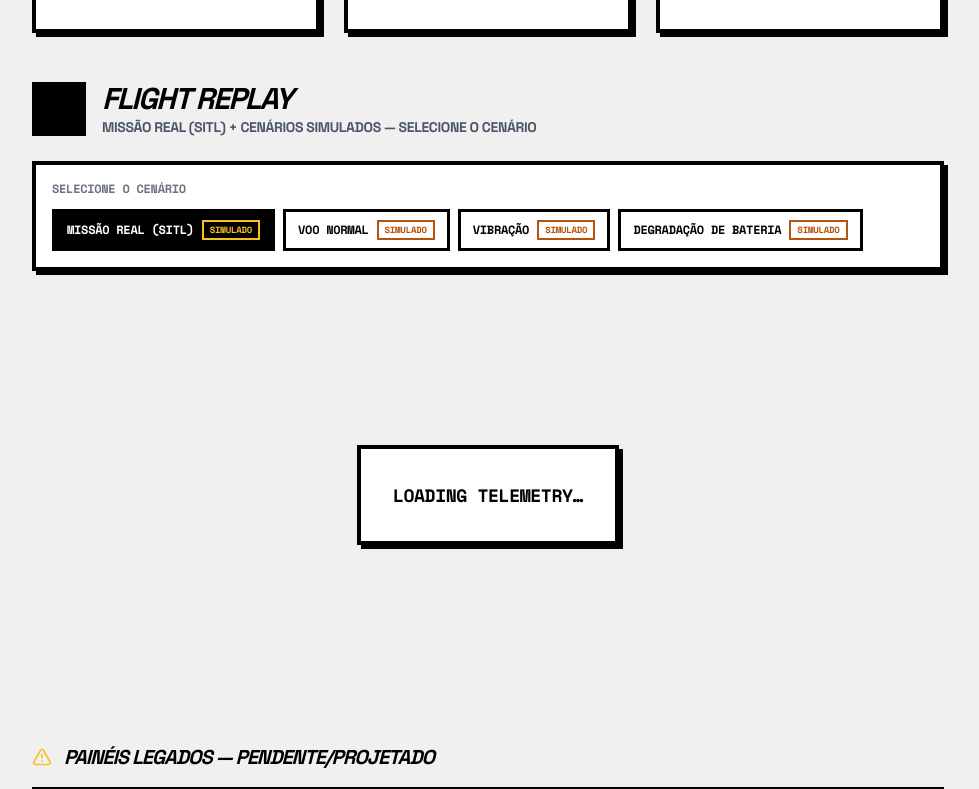
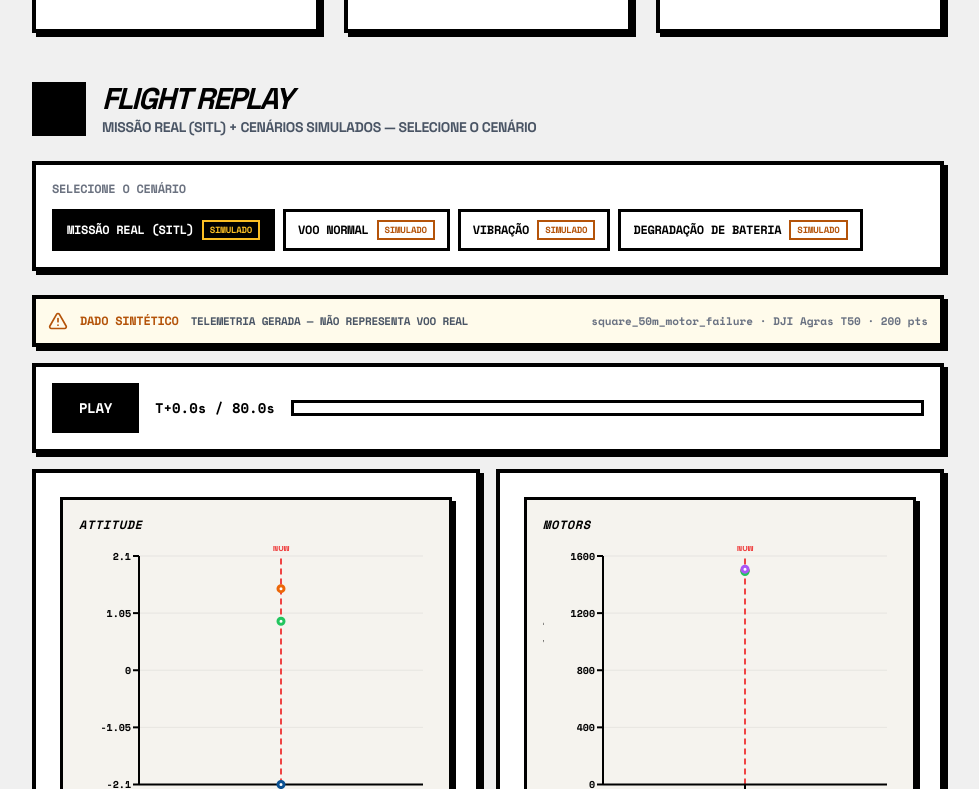
Before and after one commit to balb-0/Jacto-Drones-OS, a Next.js app in the folder src/: page /qos in a window 1280 px wide. Shown: the part 2011-2800 px from the top of the page, without its empty margins (296-1275 px from the left). Built offline with nearby package versions, Linux system fonts and the light colour scheme.

Commit message:
feat(flight-replay): consome telemetria real e sinaliza procedencia
Refs #9

```diff
--- a/src/src/components/FlightReplay.tsx
+++ b/src/src/components/FlightReplay.tsx
@@ -9,20 +9,13 @@ import { AnomalyLog } from '@/components/AnomalyLog';
 import { FlightSummary } from '@/components/FlightSummary';
 import { detectAnomalies } from '@/lib/anomaly-detection';
 import type { LoggedAnomaly } from '@/lib/anomaly-detection';
-import type { FlightScenario } from '@/components/ScenarioSelector';
+import { AlertTriangle, Radio } from 'lucide-react';
+import {
+  DEFAULT_SCENARIO,
+  getScenario,
+  type FlightScenario,
+} from '@/lib/flight-scenarios';
 import { cn } from '@/lib/utils';
-
-import motorFailureJson from '@/data/flight-telemetry.json';
-import normalJson from '@/data/flight-telemetry-normal.json';
-import vibrationJson from '@/data/flight-telemetry-vibration.json';
-import batteryJson from '@/data/flight-telemetry-battery.json';
-
-const SCENARIO_DATA: Record<FlightScenario, FlightTelemetryData> = {
-  motor_failure: motorFailureJson as unknown as FlightTelemetryData,
-  normal: normalJson as unknown as FlightTelemetryData,
-  vibration: vibrationJson as unknown as FlightTelemetryData,
-  battery: batteryJson as unknown as FlightTelemetryData,
-};
 
 interface FlightReplayProps {
   scenario?: FlightScenario;
@@ -30,7 +23,9 @@ interface FlightReplayProps {
 
 let anomalyIdCounter = 0;
 
-export function FlightReplay({ scenario = 'motor_failure' }: FlightReplayProps) {
+export function FlightReplay({ scenario = DEFAULT_SCENARIO }: FlightReplayProps) {
+  const activeScenario = getScenario(scenario);
+  const isSynthetic = activeScenario.kind === 'synthetic';
   const [data, setData] = useState<FlightTelemetryData | null>(null);
   const [error, setError] = useState<string | null>(null);
   const [prevScenario, setPrevScenario] = useState<FlightScenario>(scenario);
@@ -48,7 +43,7 @@ export function FlightReplay({ scenario = 'motor_failure' }: FlightReplayProps)
 
   useEffect(() => {
     try {
-      setData(SCENARIO_DATA[scenario]);
+      setData(getScenario(scenario).data);
     } catch (err) {
       setError(err instanceof Error ? err.message : 'Failed to load telemetry data');
     }
@@ -145,8 +140,48 @@ export function FlightReplay({ scenario = 'motor_failure' }: FlightReplayProps)
     );
   }
 
+  // Texto do aviso sintético: distingue o fallback do cenário primário (log real
+  // ainda não publicado) de um cenário deliberadamente simulado.
+  const syntheticLabel = scenario === 'real' ? 'DADO SINTÉTICO' : 'CENÁRIO SIMULADO';
+
   return (
     <div className="space-y-4">
+      {/* Banner de procedência: deixa explícito se é a missão REAL do SITL ou
+          uma fixture sintética — aderência, sem efeito 'voo real' no simulado. */}
+      <div
+        className={cn(
+          'brutal-card p-3 flex items-center gap-3 flex-wrap border-[3px]',
+          isSynthetic ? 'border-[#b45309]' : 'border-[#15803d]',
+        )}
+        style={{
+          fontFamily: "'Space Mono', monospace",
+          backgroundColor: isSynthetic ? '#fffbeb' : '#f0fdf4',
+        }}
+        role={isSynthetic ? 'alert' : undefined}
+      >
+        {isSynthetic ? (
+          <AlertTriangle className="w-5 h-5 shrink-0" style={{ color: '#b45309' }} />
+        ) : (
+          <Radio className="w-5 h-5 shrink-0" style={{ color: '#15803d' }} />
+        )}
+        <span
+          className="text-xs font-black uppercase tracking-tight"
+          style={{ color: isSynthetic ? '#b45309' : '#15803d' }}
+        >
+          {isSynthetic ? syntheticLabel : 'MISSÃO REAL (SITL)'}
+        </span>
+        <span className="text-[11px] font-bold uppercase tracking-tight text-gray-600">
+          {isSynthetic
+            ? 'Telemetria gerada — não representa voo real'
+            : 'Telemetria do log .ulg da missão square_50m'}
+        </span>
+        {data && (
+          <span className="text-[11px] font-bold tabular-nums text-gray-500 ml-auto">
+            {data.metadata.mission_name} · {data.metadata.airframe} · {data.metadata.total_points} pts
+          </span>
+        )}
+      </div>
+
       <div
         className="brutal-card p-4 flex items-center gap-4 flex-wrap"
         style={{ fontFamily: "'Space Mono', monospace" }}
```
